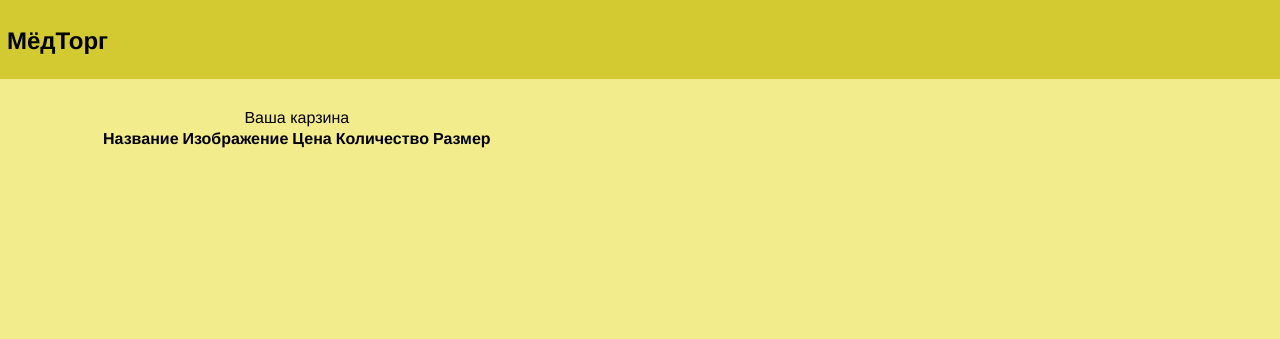
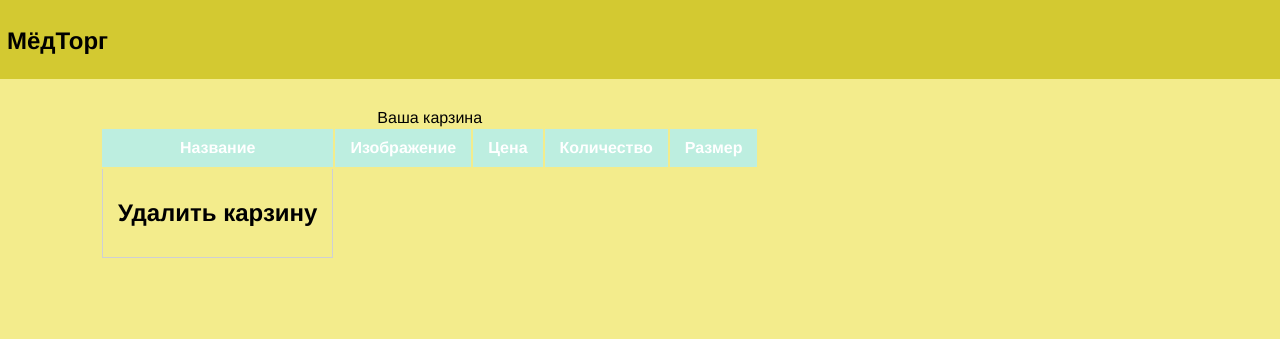
Before and after one commit to EngiBarnaby/Honey-Shop, a Django app: page /cart/ in a window 1280 px wide. Shown: the top 339 px of the page. Run offline with Django 3.2, Linux system fonts and the light colour scheme; lists and menus that the app fills with data are empty.

Commit message:
Улучшена корзина пользователя

```diff
--- a/cart/cart.py
+++ b/cart/cart.py
@@ -11,11 +11,11 @@ class Cart(object):
             cart = self.session[settings.CART_SESSION_ID] = {}
         self.cart = cart
 
-    def add(self, product, quantity=1, update_quantity=False):
+    def add(self, product, quantity=1, size=1, update_quantity=False):
         product_id = str(product.id)
 
         if product_id not in self.cart:
-            self.cart[product_id] = {'quantity': 0, 'price': str(product.price)}
+            self.cart[product_id] = {'quantity': 0, 'price': str(product.price), 'size': size}
 
         if update_quantity:
             self.cart[product_id]["quantity"] = quantity
@@ -52,6 +52,6 @@ class Cart(object):
     def get_total_price(self):
         return sum(Decimal(item["price"] * item["quantity"] for item in self.cart.values()))
 
-    def claear(self):
-        del self.session.CART_SESSION_ID
+    def clear(self):
+        del self.session[settings.CART_SESSION_ID]
         self.save()
--- a/cart/forms.py
+++ b/cart/forms.py
@@ -12,5 +12,5 @@ class ValueForm(forms.Form):
     def __init__(self, product_id, *args, **kwargs):
         super(ValueForm, self).__init__(*args, **kwargs)
         self.fields['size'] = forms.ChoiceField(
-            choices=[(str(i['value']), str(i['value'])) for i in Product.objects.get(id=product_id).prices.values('value')]
+            choices=[(i['value'], str(i['value'])) for i in Product.objects.get(id=product_id).prices.values('value')]
         )
--- a/cart/templates/cart/detail.html
+++ b/cart/templates/cart/detail.html
@@ -2,8 +2,8 @@
 {% block title %}Корзина{% endblock %}
 
 {% block content %}
-  <div class="cart">
-    <table>
+  <div class="cart-table">
+    <table class='cart'>
       <caption class="title-cart" >Ваша карзина</caption>
       <thead>
         <th>Название</th>
@@ -24,10 +24,16 @@
             </td>
             <td>{{ product.price }}</td>
             <td>{{ item.quantity }}</td>
+            <td>{{ item.size }}</td>
           </tr>
           {% endwith %}
         {% endfor %}
       </tbody>
+      <tfoot>
+        <tr>
+          <td><h2><a href="{% url 'cart:cart_clear' %}">Удалить карзину</a></h2></td>
+        </tr>
+      </tfoot>
     </table>
   </div>
 {% endblock %}
--- a/cart/urls.py
+++ b/cart/urls.py
@@ -7,4 +7,5 @@ urlpatterns = [
     path('', cart_detail, name="cart_detail"),
     path('add/<int:product_id>/', cart_add, name="cart_add"),
     path('remove/<int:product_id>/', cart_remove, name='cart_remove'),
+    path('cart_clear/', cart_clear, name='cart_clear'),
 ]
--- a/cart/views.py
+++ b/cart/views.py
@@ -3,7 +3,7 @@ from django.http import HttpResponse
 from .cart import Cart
 from shop.models import Product
 from django.views.decorators.http import require_POST
-from .forms import CartAddProductForm
+from .forms import CartAddProductForm, ValueForm
 
 
 @require_POST
@@ -11,9 +11,11 @@ def cart_add(request, product_id):
     cart = Cart(request)
     product = get_object_or_404(Product, id=product_id)
     form = CartAddProductForm(request.POST)
-    if form.is_valid():
+    value_form = ValueForm(product_id, request.POST)
+    if form.is_valid() and value_form.is_valid():
         cd = form.cleaned_data
-        cart.add(product=product, quantity=cd['quantity'], update_quantity=cd['update'])
+        cd2 = value_form.cleaned_data
+        cart.add(product=product, quantity=cd['quantity'], update_quantity=cd['update'], size=cd2['size'])
         return redirect('cart:cart_detail')
     else:
         return HttpResponse()
@@ -32,3 +34,8 @@ def cart_detail(request):
     cart = Cart(request)
     context = {'cart' : cart}
     return render(request, 'cart/detail.html', context)
+
+def cart_clear(request):
+    cart = Cart(request)
+    cart.clear()
+    return redirect('/')
--- a/shop/static/css/base.css
+++ b/shop/static/css/base.css
@@ -111,3 +111,34 @@ header h2 {
     font-weight:bold;
 
 }
+
+.cart img{
+  width: 100px;
+}
+
+.cart table {
+  border-collapse: separate;
+  border-spacing: 0;
+}
+
+.cart th, td {
+  padding: 10px 15px;
+}
+
+.cart thead {
+  background:  #bdeee0;
+  color: #fff;
+}
+
+.cart tbody tr:nth-child(even){
+  background: #f0f0f2;
+}
+
+.cart td {
+  border-bottom: 1px solid #cecfd5;
+  border-right: 1px solid #cecfd5;
+}
+
+td:first-child {
+  border-left: 1px solid #cecfd5;
+}
```
Also changed, not shown: db.sqlite3.
